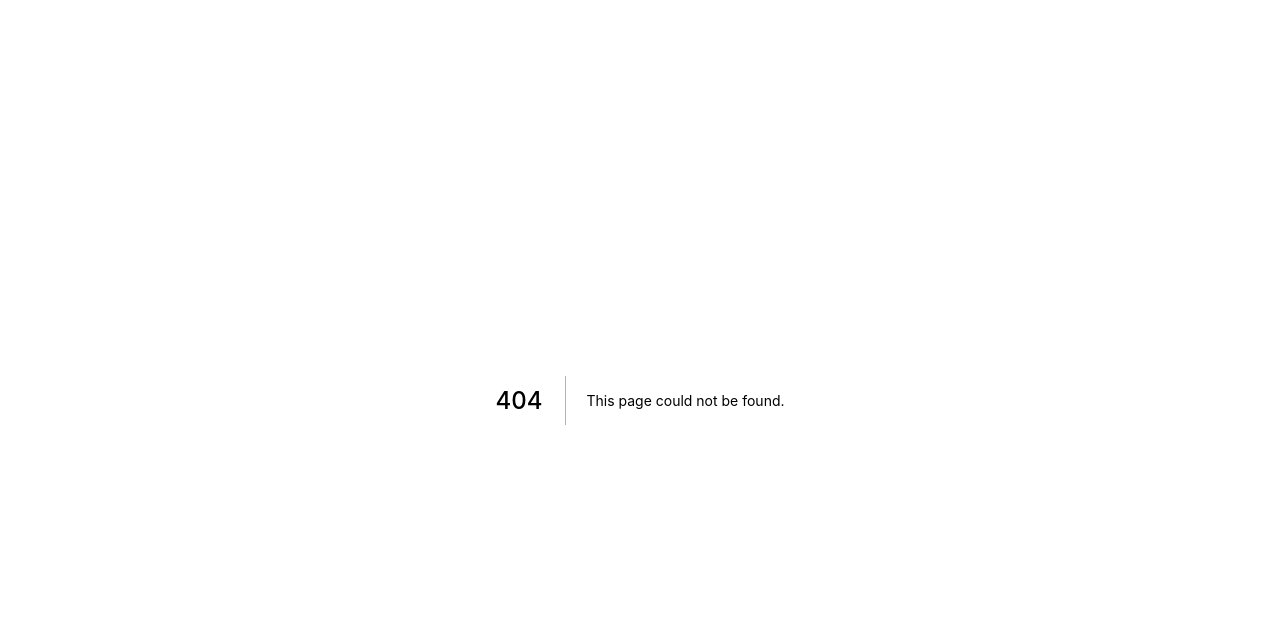
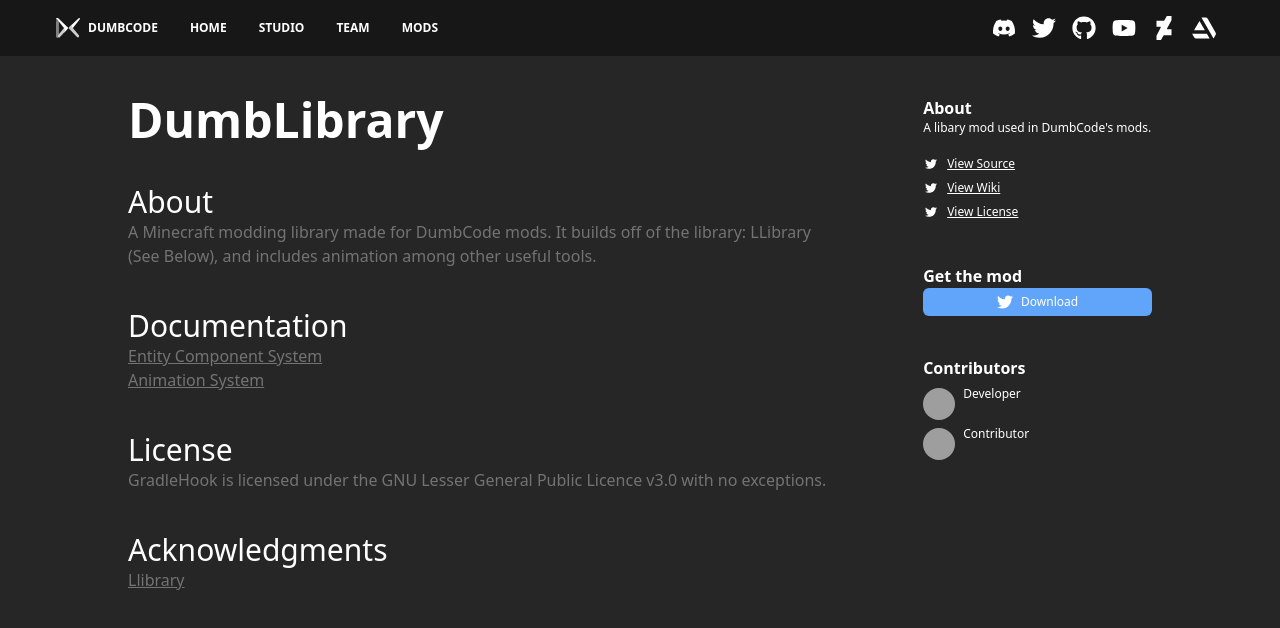
Before and after one commit to Nyfaria/DumbCode-Website, a Next.js app: page /mods/dumblibrary in a window 1280 px wide. Before the commit this address had no page. Shown: the top 628 px of the page. Built offline with nearby package versions, Linux system fonts and the light colour scheme; grey boxes are pictures that could not be loaded.

Commit message:
Dumblibrary mod page

```diff
--- a/data/modData.ts
+++ b/data/modData.ts
@@ -1,5 +1,32 @@
 export type ModContributorType = { name: string, role: string }
 export type ModInfoType = { name: string, source: string, wiki: string, license: string, description: string, download: string, contributors: ModContributorType[] }
+
+export const projectNublarInfo: ModInfoType = {
+    name: "Project Nublar",
+    description: "Project Nublar is a mod for Minecraft that adds things related to Jurassic Park to the game.",
+    source: "https://github.com/Dumb-Code/ProjectNublar",
+    wiki: "https://github.com/Dumb-Code/ProjectNublar/wiki",
+    license: "https://github.com/Dumb-Code/ProjectNublar/blob/master/LICENSE.md",
+    download: "",
+    contributors: [
+        { name: "wynprice", role: "developer" },
+        { name: "brownboiwonder", role: "modeler" },
+        { name: "neusfear", role: "various"}
+    ]
+}
+
+export const dumbLibraryInfo: ModInfoType = {
+    name: "DumbLibrary",
+    description: "A libary mod used in DumbCode's mods.",
+    source: "https://github.com/Dumb-Code/DumbLibrary",
+    wiki: "https://github.com/Dumb-Code/DumbLibrary/wiki",
+    license: "https://github.com/Dumb-Code/DumbLibrary/blob/master/LICENSE.md",
+    download: "https://www.curseforge.com/minecraft/mc-mods/dumb-library",
+    contributors: [
+        { name: "wynprice", role: "developer" },
+        { name: "gegy", role: "contributor"}
+    ]
+}
 
 export const gradleHookInfo: ModInfoType = {
     name: "GradleHook",
--- /dev/null
+++ b/pages/mods/dumblibrary.tsx
@@ -0,0 +1,36 @@
+import ModPage from "../../components/ModPage";
+import { dumbLibraryInfo } from "../../data/modData";
+
+const DumbLibraryPage = () => {
+    return (
+        <ModPage modInfo={dumbLibraryInfo}>
+
+            <div className="min-h-screen">
+                <section className="mt-10">
+                    <h1 className="text-3xl text-white">About</h1>
+                    <p className="text-neutral-500">A Minecraft modding library made for DumbCode mods. It builds off of the library: LLibrary (See Below), and includes animation among other useful tools.</p>
+                </section>
+
+                <section className="mt-10">
+                    <h1 className="text-3xl text-white">Documentation</h1>
+                    <a target="_blank" href="https://github.com/Dumb-Code/DumbLibrary/wiki/Entity-Component-System" className="underline text-neutral-500">Entity Component System</a>
+                    <br />
+                    <a target="_blank" href="https://github.com/Dumb-Code/DumbLibrary/wiki/Animation-API" className="underline text-neutral-500">Animation System</a>
+                </section>
+
+                <section className="mt-10">
+                    <h1 className="text-3xl text-white">License</h1>
+                    <p className="text-neutral-500">GradleHook is licensed under the GNU Lesser General Public Licence v3.0 with no exceptions.</p>
+                </section>
+
+                <section className="mt-10">
+                    <h1 className="text-3xl text-white">Acknowledgments</h1>
+                    <a target="_blank" href="https://minecraft.curseforge.com/projects/llibrary" className="underline text-neutral-500">Llibrary</a>
+                </section>
+            </div>
+
+        </ModPage>
+    );
+}
+
+export default DumbLibraryPage;
```
